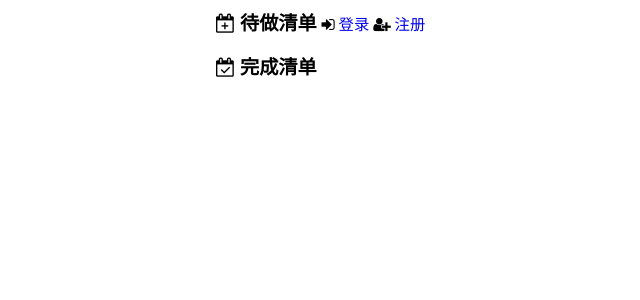
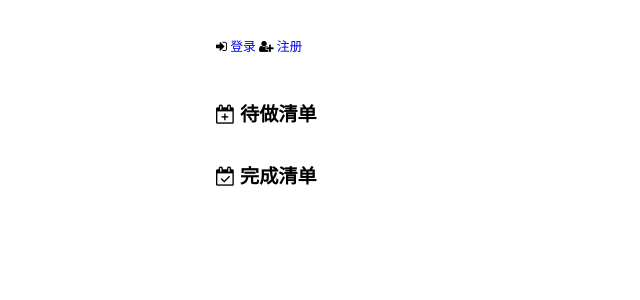
Before and after one commit to nangongchengfeng/note_flask, a Flask app: page / in a window 1280 px wide. Shown: the top 300 px of the page, without its empty margins (224-864 px from the left). Run offline with Flask 3, Linux system fonts and the light colour scheme; parts of the project's set-up code (start-up, migrations or seed data) failed here and were passed over.

Commit message:
完全前端展示

```diff
--- a/templates/index.html
+++ b/templates/index.html
@@ -9,9 +9,9 @@
 </head>
 
 <body>
-<div class='header'>
-    <i class="fa fa-calendar-plus-o"></i> 待做清单
-
+<br>
+<br>
+<dev>
     {% if hasLogin %}
     <span class='login'>
       <i class="fa fa-sign-out"></i>
@@ -26,8 +26,16 @@
       <a href='{{ url_for("users.register") }}'>注册</a>
     </span>
     {% endif %}
+</dev>
+<br>
+<br>
+<br>
+<div class='header'>
+    <i class="fa fa-calendar-plus-o"></i> 待做清单
+
+
 </div>
-
+<br>
 {% if hasLogin %}
 <div>
     <input type="text" class="row" placeholder="输入待办事项">
```
